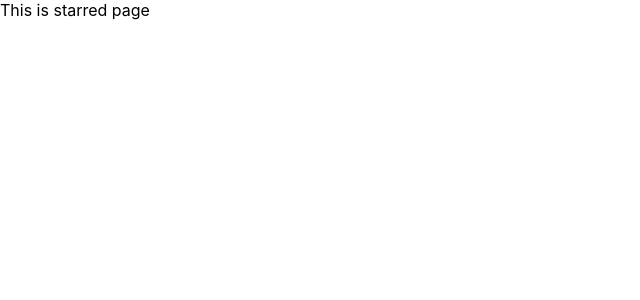
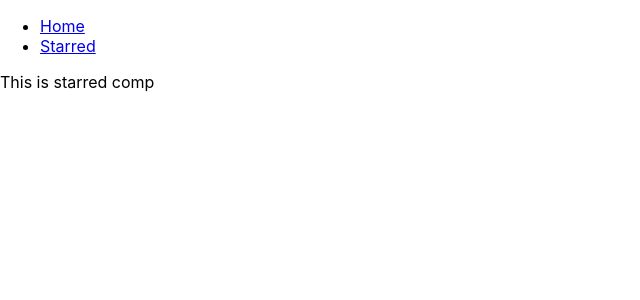
Before and after one commit to Archi-e/box-office, a React (Create React App) app: page /starred in a window 1280 px wide. Shown: the top 300 px of the page, without its empty margins (0-640 px from the left). Built offline with nearby package versions, Linux system fonts and the light colour scheme.

Commit message:
added navbar and created page components

```diff
--- a/src/App.js
+++ b/src/App.js
@@ -1,17 +1,27 @@
 /* eslint-disable*/
 import React from 'react';
 import { Switch, Route } from 'react-router-dom';
+import Navs from './components/Navs';
+import Home from './pages/Home';
+import Starred from './pages/Starred';
 function App() {
   return (
+    <div>
+      <Navs />
       <Switch>
         <Route exact path="/">
-        This is home page
+          <Home />
         </Route>
         <Route exact path="/starred">
-        This is starred page
+          <Starred />
         </Route>
-      <Route>This is 404 page</Route>
+        <Route>
+          <div>
+            Not found
+          </div>
+        </Route>
       </Switch>
+    </div>
   );
 }
 
--- /dev/null
+++ b/src/components/Navs.js
@@ -0,0 +1,23 @@
+import React from 'react';
+import { Link } from 'react-router-dom';
+
+const LINKS = [
+  { to: '/', text: 'Home' },
+  { to: '/starred', text: 'Starred' },
+];
+
+const Navs = () => {
+  return (
+    <div>
+      <ul>
+        {LINKS.map(item => (
+          <li key={item.to}>
+            <Link to={item.to}>{item.text}</Link>
+          </li>
+        ))}
+      </ul>
+    </div>
+  );
+};
+
+export default Navs;
--- /dev/null
+++ b/src/pages/Home.js
@@ -0,0 +1,11 @@
+import React from 'react'
+
+const Home = () => {
+    return (
+        <div>
+            This is home page
+        </div>
+    )
+}
+
+export default Home
--- /dev/null
+++ b/src/pages/Starred.js
@@ -0,0 +1,11 @@
+import React from 'react'
+
+const Starred = () => {
+    return (
+        <div>
+            This is starred comp
+        </div>
+    )
+}
+
+export default Starred
```
Lines whose indentation alone changed are shown as unchanged.
